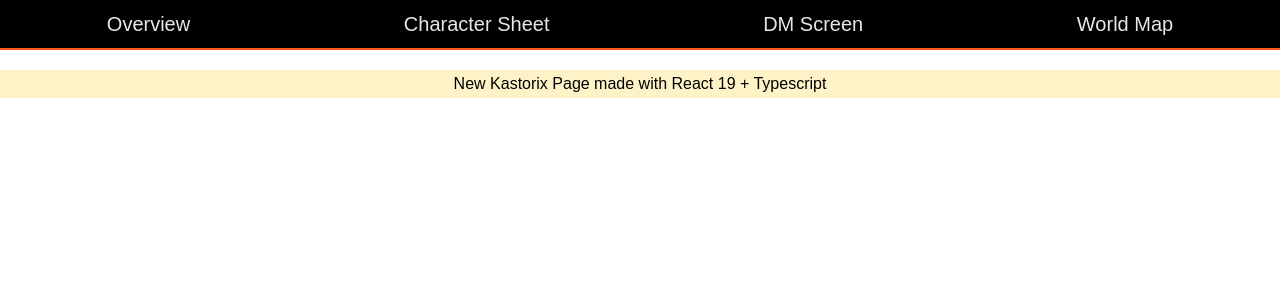
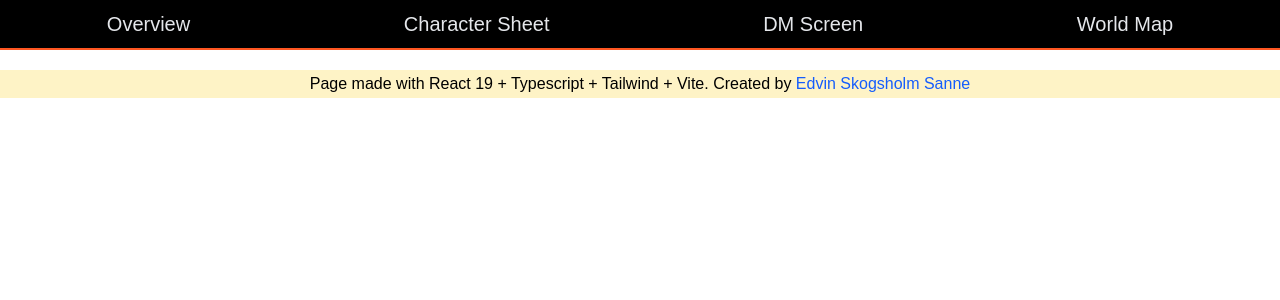
Before and after one commit to Acasez/kastorixv2, a React (Vite) app: page / in a window 1280 px wide. Shown: the top 300 px of the page. Built offline with nearby package versions, Linux system fonts and the light colour scheme.

Commit message:
Updated header and footer

```diff
--- a/src/components/PageStructure/Footer.tsx
+++ b/src/components/PageStructure/Footer.tsx
@@ -1,7 +1,10 @@
 export default function Footer() {
   return (
     <div className="bg-amber-100 text-center mt-5">
-      New Kastorix Page made with React 19 + Typescript
+      Page made with React 19 + Typescript + Tailwind + Vite. Created by{" "}
+      <a href="https://acasez.github.io/" className="text-blue-600">
+        Edvin Skogsholm Sanne
+      </a>
     </div>
   );
 }
--- a/src/components/PageStructure/MainHeader.tsx
+++ b/src/components/PageStructure/MainHeader.tsx
@@ -6,10 +6,10 @@ export default function MainHeader() {
 
   return (
     <nav
-      className="bg-text-black text-text-light border-striking border-b-2"
+      className="bg-black text-text-light border-striking border-b-2"
       role="navigation"
     >
-      <ul className="flex list-none w-full p-0 m-0 bg-black max-md:flex-col max-md:w-full md:flex-wrap md:justify-center xl:flex-nowrap">
+      <ul className="flex list-none w-full p-0 m-0 max-md:flex-col max-md:w-full md:flex-wrap md:justify-center xl:flex-nowrap">
         {headerRoutes.map((route) => (
           <li
             key={route.path}
```
